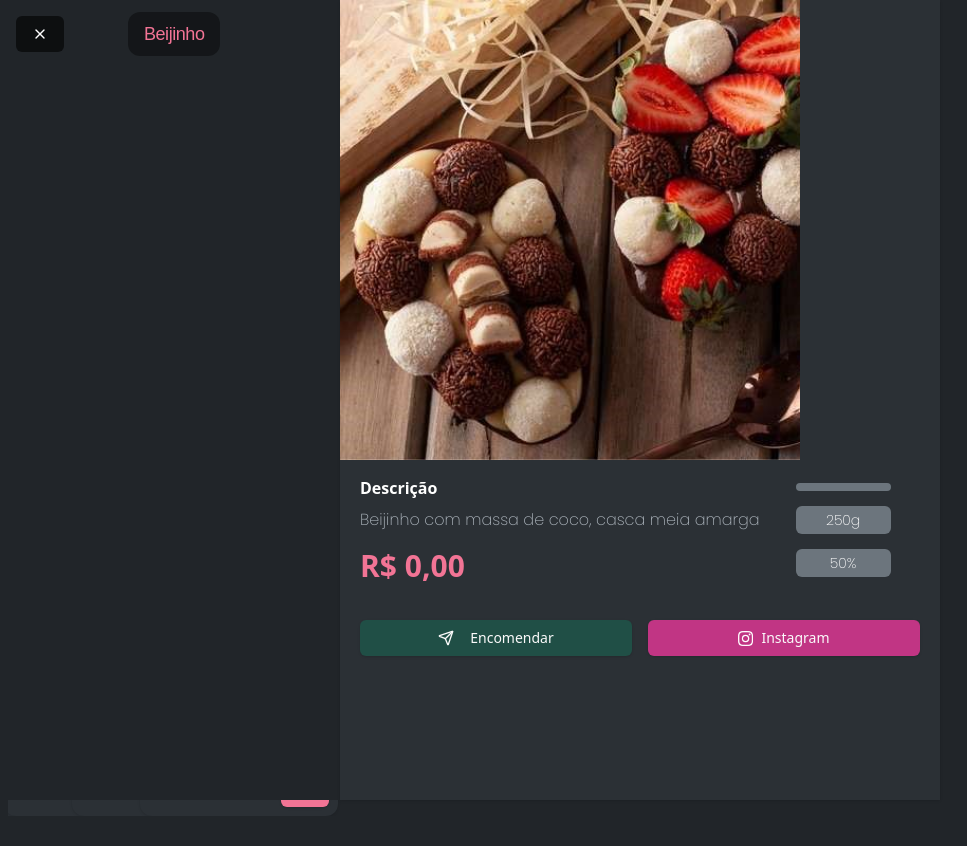
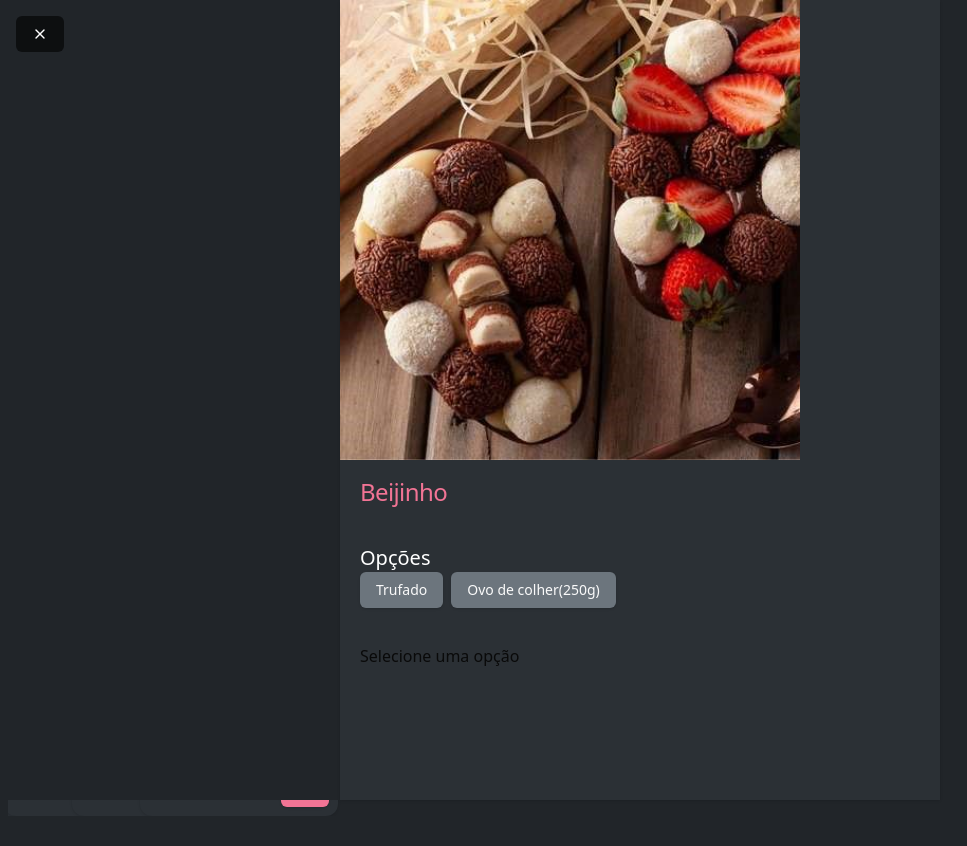
Before and after one commit to KaiqueDev1/candy, a Next.js app: page / in a window 1280 px wide. Both pictures are taken after a click on the button 305 px from the left and 447 px from the top of the page. Shown: the top 846 px of the page, without its empty margins (0-967 px from the left). Built offline with nearby package versions, Linux system fonts and the light colour scheme; a web font is replaced by a local one.

Commit message:
Condicionais para solicitar encomenda entre diferentes tipos

```diff
--- /dev/null
+++ b/app/components/Contact/order.tsx
@@ -0,0 +1,49 @@
+import { Button } from "@/components/ui/button";
+import { Send } from "lucide-react";
+import Image, { StaticImageData } from "next/image";
+interface EggsCardBoxProps {
+  egg: {
+    id: string;
+    name: string;
+    image_link: StaticImageData;
+    description: string;
+    bark: string;
+    price: string;
+    grams: string;
+    ingredients: string;
+    type: string;
+  };
+  onClose: () => void;
+}
+const Order: React.FC<EggsCardBoxProps> = ({ egg }) => {
+  const handleWhatsAppClick = () => {
+    const mensagem = `Olá, gostaria de fazer um pedido de um ovo ${egg.type} de ${egg.name}, no valor de R$ ${egg.price}!`;
+    const encodedMessage = encodeURIComponent(mensagem);
+    const url = `https://api.whatsapp.com/send?phone=5511919462746&text=${encodedMessage}`;
+    window.open(url, "_blank");
+  };
+
+  const handleInstagramClick = () => {
+    const url = `https://www.instagram.com/kah_candylover`;
+    window.open(url, "_blank");
+  };
+  return (
+    <section className="flex gap-4 px-4">
+      <Button className="w-full bg-whatsapp" onClick={handleWhatsAppClick}>
+        <Send size={20} className="mr-2" />
+        Encomendar
+      </Button>
+      <Button className="w-full bg-instagram" onClick={handleInstagramClick}>
+        <Image
+          src="/image/instagram.png"
+          alt="Instagram"
+          width={15}
+          height={15}
+        />
+        Instagram
+      </Button>
+    </section>
+  );
+};
+
+export default Order;
--- a/app/components/eggsCardBox.tsx
+++ b/app/components/eggsCardBox.tsx
@@ -1,38 +1,40 @@
 // src/components/eggsCardBox.tsx
-import React from "react";
+import React, { useState } from "react";
 import { Card, CardContent, CardTitle } from "@/components/ui/card";
 import { Button } from "@/components/ui/button";
-import { Send, X } from "lucide-react";
+import { X } from "lucide-react";
 import Image from "next/image";
 import { StaticImageData } from "next/image";
+import Order from "./Contact/order";
 
 interface EggsCardBoxProps {
   egg: {
     id: string;
     name: string;
     image_link: StaticImageData;
+    image_linkC?: StaticImageData;
     description: string;
     bark: string;
     price: string;
     grams: string;
     ingredients: string;
-    type: string;
+    type?: string;
   };
   onClose: () => void;
 }
 
 const EggsCardBox: React.FC<EggsCardBoxProps> = ({ egg, onClose }) => {
-  const handleWhatsAppClick = () => {
-    const mensagem = `Olá, gostaria de fazer um pedido de um ovo ${egg.type} de ${egg.name}, no valor de R$ ${egg.price}!`;
-    const encodedMessage = encodeURIComponent(mensagem);
-    const url = `https://api.whatsapp.com/send?phone=5511919462746&text=${encodedMessage}`;
-    window.open(url, "_blank");
+  const [selectedOption, setSelectedOption] = useState<string | null>(null);
+
+  const handleOptionsClick = (option: string) => {
+    setSelectedOption(option);
   };
 
-  const handleInstagramClick = () => {
-    const url = `https://www.instagram.com/kah_candylover`;
-    window.open(url, "_blank");
-  };
+  const selectedImage =
+    selectedOption === "de colher" && egg.image_linkC
+      ? egg.image_linkC
+      : egg.image_link;
+
   return (
     <div className="fixed inset-0 z-50 flex items-center justify-center bg-background">
       <Card className="h-full w-full rounded-none border-none bg-secundary md:w-[600px]">
@@ -43,68 +45,70 @@ const EggsCardBox: React.FC<EggsCardBoxProps> = ({ egg, onClose }) => {
         >
           <X size={30} className="text-text" />
         </Button>
-        <CardTitle className="bg-shadow2 absolute left-32 top-3 flex items-center justify-center rounded-xl px-4 py-2 font-playwrite text-lg font-medium text-primary">
-          {egg.name}
-        </CardTitle>
+
         <CardContent className="flex flex-col gap-4 p-0">
           <Image
-            src={egg.image_link}
+            src={selectedImage}
             alt={egg.name}
             width={460}
             height={300}
             draggable={false}
-            className="object-cover"
+            className="md object-cover"
           />
+
           <div className="mt-0 flex h-full w-full flex-col gap-9 px-1">
-            <div className="mt-0 flex w-full gap-9 px-4">
+            <div className="mt-0 flex w-full flex-col gap-9 px-4">
               <div className="flex flex-col gap-4">
-                <div className="flex flex-col gap-2 rounded-t-xl">
-                  <h3 className="font-inter font-semibold text-text">
-                    Descrição
-                  </h3>
-                  <p className="font-poppins text-fourth text-base font-light">
-                    {egg.description}
-                  </p>
-                </div>
-                <div className="flex items-center justify-start">
-                  <p className="text-3xl font-semibold text-text">
-                    <strong className="text-primary">R$ {egg.price}</strong>
-                  </p>
+                <CardTitle className="rounded-xl font-inter text-2xl font-medium text-primary">
+                  {egg.name}
+                </CardTitle>
+              </div>
+              <div className="flex flex-col">
+                <h3 className="text-xl font-normal text-text">Opções</h3>
+                <div className="flex gap-2">
+                  <Button
+                    onClick={() => handleOptionsClick("trufado")}
+                    style={{
+                      background:
+                        selectedOption === "trufado"
+                          ? "rgb(242,116,149)"
+                          : "#6c757d",
+                    }}
+                  >
+                    Trufado
+                  </Button>
+                  <Button
+                    onClick={() => handleOptionsClick("de colher")}
+                    style={{
+                      background:
+                        selectedOption === "de colher"
+                          ? "rgb(242,116,149)"
+                          : "#6c757d",
+                    }}
+                  >
+                    Ovo de colher(250g)
+                  </Button>
                 </div>
               </div>
-              <div className="flex flex-col items-center justify-around">
-                <p className="font-poppins flex w-[95px] items-center justify-center rounded-md bg-third p-1 px-5 text-sm font-light text-text">
-                  <strong></strong> {egg.type}
-                </p>
-                <p className="font-poppins flex w-[95px] items-center justify-center rounded-md bg-third p-1 px-5 text-sm font-light text-text">
-                  <strong></strong> {egg.grams}
-                </p>
-                <p className="font-poppins flex w-[95px] items-center justify-center rounded-md bg-third p-1 px-5 text-sm font-light text-text">
-                  <strong></strong> {egg.bark}
-                </p>
-              </div>
+              {selectedOption ? (
+                <Order
+                  egg={{
+                    id: egg.id,
+                    name: egg.name,
+                    image_link: selectedImage,
+                    description: egg.description,
+                    bark: egg.bark,
+                    price: egg.price,
+                    grams: egg.price,
+                    ingredients: egg.ingredients,
+                    type: selectedOption,
+                  }}
+                  onClose={onClose}
+                />
+              ) : (
+                <div>Selecione uma opção</div>
+              )}
             </div>
-            <section className="flex gap-4 px-4">
-              <Button
-                className="bg-whatsapp w-full"
-                onClick={handleWhatsAppClick}
-              >
-                <Send size={20} className="mr-2" />
-                Encomendar
-              </Button>
-              <Button
-                className="bg-instagram w-full"
-                onClick={handleInstagramClick}
-              >
-                <Image
-                  src="/image/instagram.png"
-                  alt="Instagram"
-                  width={15}
-                  height={15}
-                />
-                Instagram
-              </Button>
-            </section>
           </div>
         </CardContent>
       </Card>
```
